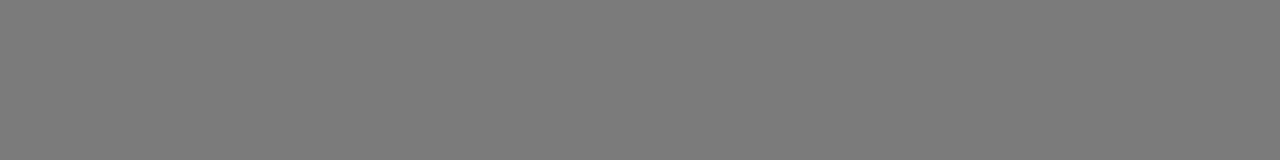
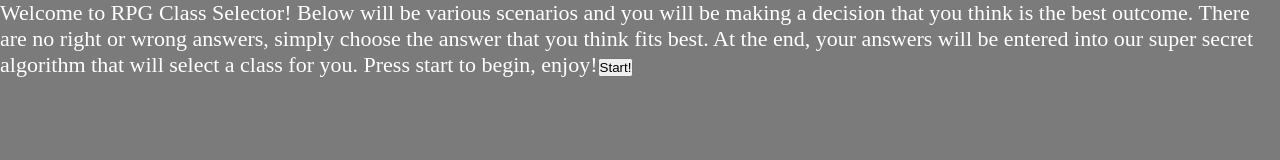
Before and after one commit to cstep404/rpg-class-selector, a plain HTML site: page index.html in a window 1280 px wide. Drawn offline with Linux system fonts and the light colour scheme.

Commit message:
Added StartGenerator function and minor styling.

```diff
--- a/index.html
+++ b/index.html
@@ -9,8 +9,9 @@
     <link rel="stylesheet" href="styles/index.css">
 </head>
 <body>
-    <div>
-        <div></div>
+    <div id="main-container">
+        <div id="questions"></div>
+        <div id="choices"></div>
     </div>
 </body>
 </html>
--- a/scripts/index.js
+++ b/scripts/index.js
@@ -0,0 +1,36 @@
+// selectors
+const mainSelector = document.querySelector("#main-container");
+const questionSelector = document.querySelector("#questions");
+const choiceSelector = document.querySelector("#choices");
+
+// generate the beginning text and start button
+
+const startGenerator = () => {
+    questionSelector.textContent = "Welcome to RPG Class Selector! Below will be various scenarios and you will be making a decision that you think is the best outcome. There are no right or wrong answers, simply choose the answer that you think fits best. At the end, your answers will be entered into our super secret algorithm that will select a class for you. Press start to begin, enjoy!"
+
+    // create the start button
+    const startButton = document.createElement("button");
+    // give it content
+    startButton.textContent = "Start!";
+    // append the node to the div
+    questionSelector.appendChild(startButton);
+}
+
+const questionTextGenerator = () => {
+
+}
+
+const questionTextRemover = () => {
+
+}
+
+const answerTextGenerator = () => {
+
+}
+
+const answerTextRemover = () => {
+
+}
+
+// call the StartGenerator function
+startGenerator();
--- a/styles/index.css
+++ b/styles/index.css
@@ -5,4 +5,6 @@
 
 body {
     background-color: rgb(123, 123, 123);
+    color: rgb(255, 255, 255);
+    font-size: 22px;
 }
```
